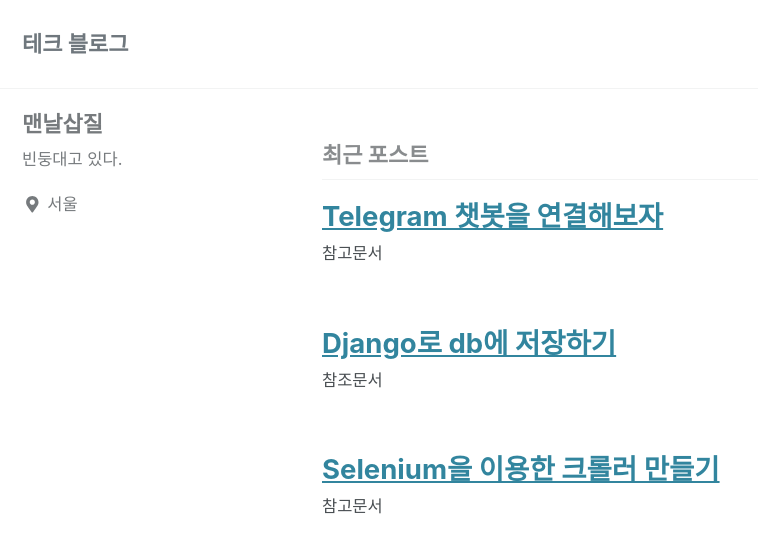
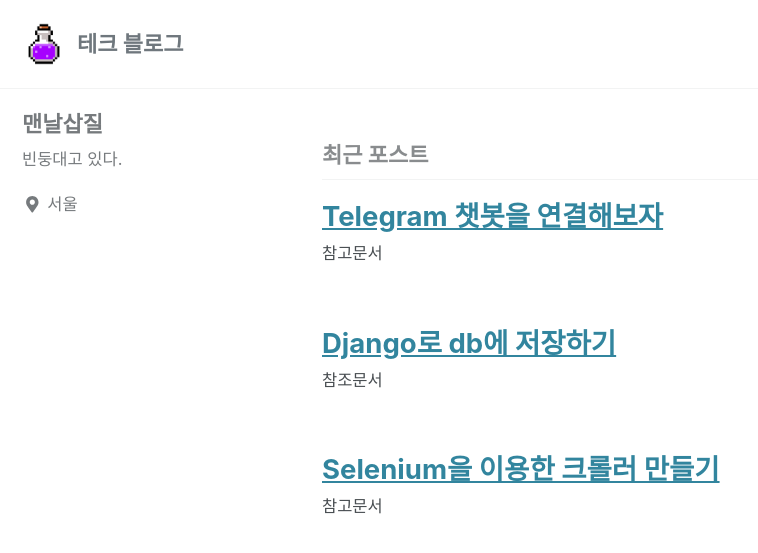
Before and after one commit to Shindongsik/Shindongsik.github.io, a Jekyll site: the page built from index.html, in a window 1280 px wide and 900 px high. Shown: the top 553 px of the window, without its empty margins (0-758 px from the left). Built offline with Jekyll 4.4.1, drawn with Linux system fonts in a browser that asks for light colours; cached includes are drawn as plain includes; the list of posts is cut into pages by our own code.

Commit message:
로고 추가

```diff
--- a/_config.yml
+++ b/_config.yml
@@ -24,7 +24,7 @@
 baseurl                  : # the subpath of your site, e.g. "/blog"
 repository               : # GitHub username/repo-name e.g. "mmistakes/minimal-mistakes"
 teaser                   : # path of fallback teaser image, e.g. "/assets/images/500x300.png"
-logo                     : # path of logo image to display in the masthead, e.g. "/assets/images/88x88.png"
+logo                     : "/assets/images/Purple_potion.png" # path of logo image to display in the masthead, e.g. "/assets/images/88x88.png"
 masthead_title           : # overrides the website title displayed in the masthead, use " " for no title
 # breadcrumbs            : false # true, false (default)
 words_per_minute         : 200
```
Also changed, not shown: assets/images/Purple_potion.png (added).
